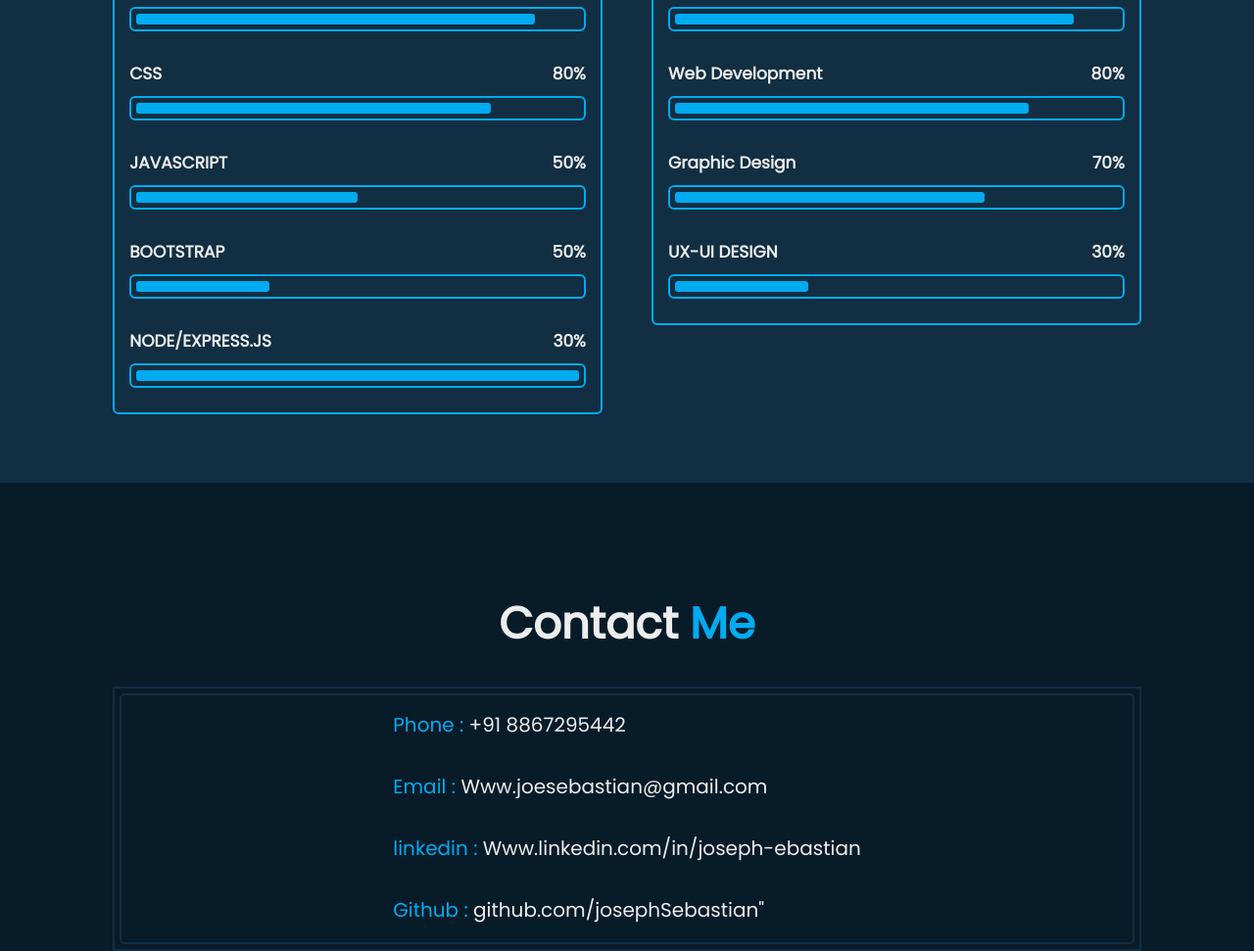
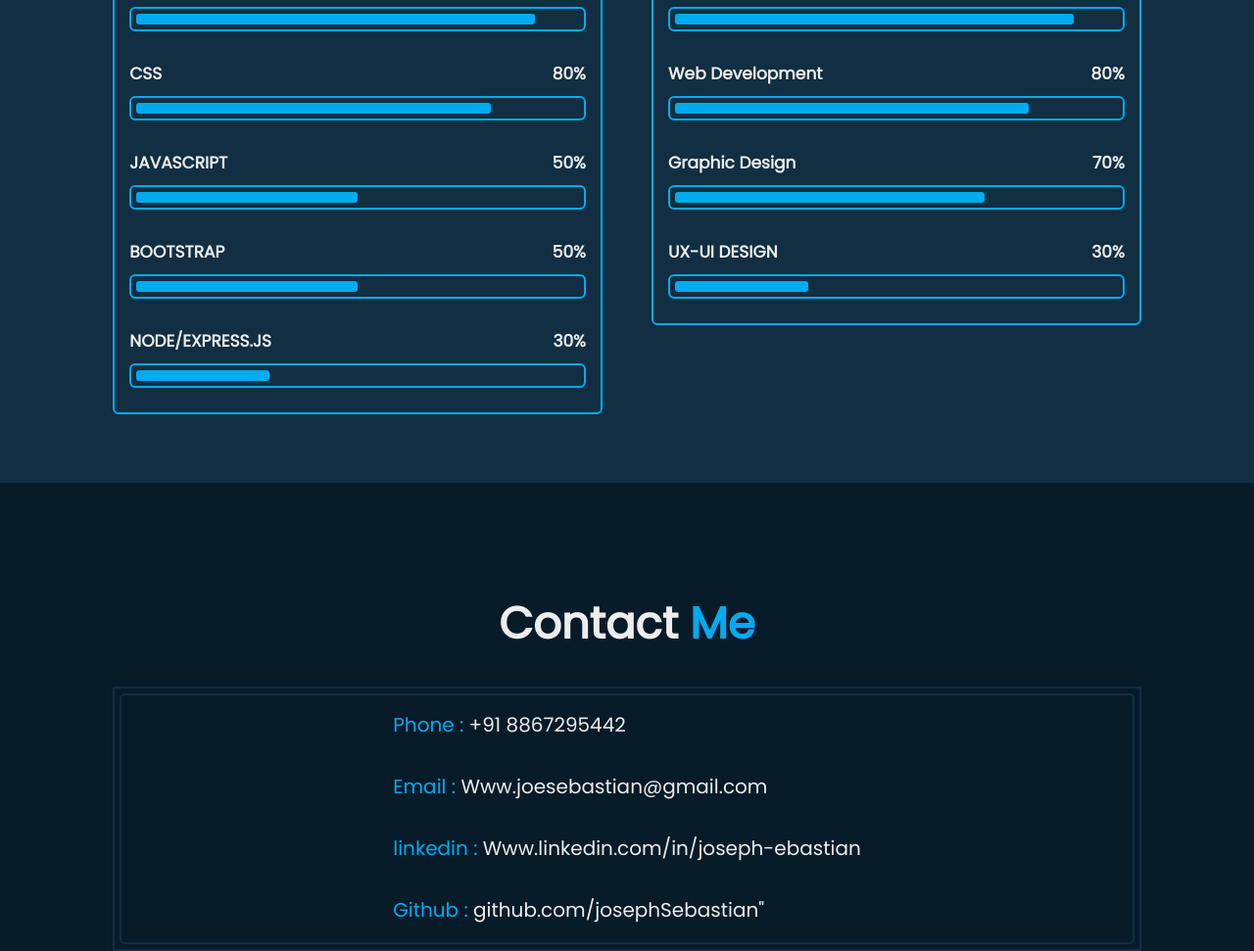
Before and after one commit to josephSebastian27/Html-portfolio2, a plain HTML site: page index.html in a window 1280 px wide. Shown: the part 2902-3873 px from the top of the page at 98% size. Drawn offline with nearby package versions, Linux system fonts and the light colour scheme.

Commit message:
Update style.css

```diff
--- a/style.css
+++ b/style.css
@@ -498,6 +498,10 @@ flex:  1 1 40rem;
 }
 
 .skills-column:nth-child(1) .skills-content .progress:nth-child(4) .bar span{
+    width: 50%;
+}
+
+.skills-column:nth-child(1) .skills-content .progress:nth-child(5) .bar span{
     width: 30%;
 }
 
```
